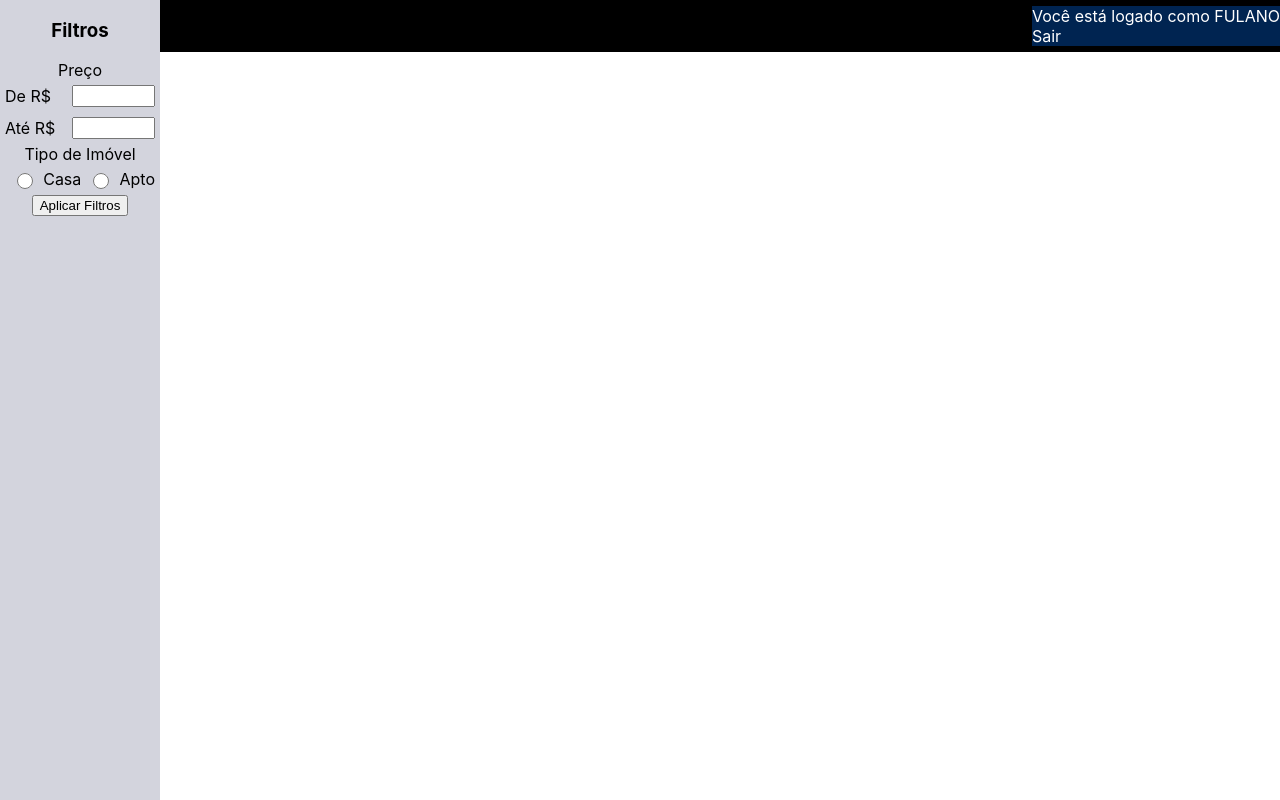
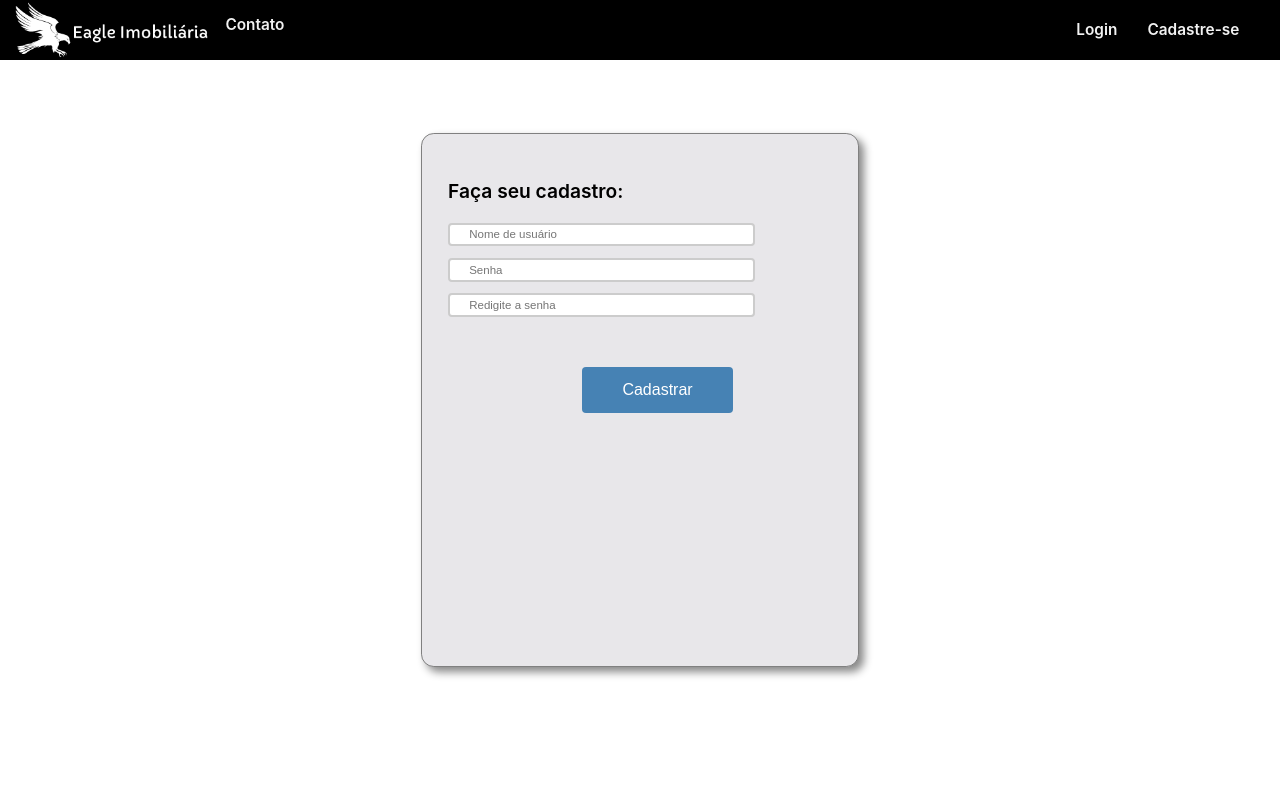
Before and after one commit to gustavomoser/web-property-rental, a React (Create React App) app in the folder frontend/: page / in a window 1280 px wide. Built offline with nearby package versions, Linux system fonts and the light colour scheme; the HTML template or start-up script is replaced by a standard one.

Commit message:
corrigido logo da águia

```diff
--- a/frontend/src/App.jsx
+++ b/frontend/src/App.jsx
@@ -3,14 +3,25 @@ import React from "react"
 import Home from "./pages/home/Home.jsx"
 import Login from "./pages/login/Login.jsx"
 import Cadastro from "./pages/login/Cadastro.jsx"
-import {Route, BrowserRouter} from "react-router-dom"
-
+import {Route, BrowserRouter, Link} from "react-router-dom"
 export default function App(){
     return(
-        <BrowserRouter>
-            <Route component={Home} path="/" exact/>
-            <Route component={Login} path="/login" exact/>
-            <Route component={Cadastro} path="/cadastro" exact/>
-        </BrowserRouter>
+        <div>
+            {/* <header>
+                <div className="header-left">
+                    <a href="#contact"className="header-text">Contato</a>
+                </div>
+
+                <div className="header-right">
+                    <Link to="/cadastro" className="header-text">Cadastre-se</Link>
+                    <Link to="/login" className="header-text">Login</Link>
+                </div>
+            </header> */}
+            <BrowserRouter>
+                <Route component={Home} path="/asdfsdfasf" exact/>
+                <Route component={Login} path="/login" exact/>
+                <Route component={Cadastro} path="/" exact/>
+            </BrowserRouter>
+        </div>
     )
 }
--- a/frontend/src/pages/home/Home.jsx
+++ b/frontend/src/pages/home/Home.jsx
@@ -1,10 +1,22 @@
 import "./Home.css"
 import React from "react"
+import { Link } from 'react-router-dom'
 
 export default function Home() {
   return (
     <div className="App">
       <header>
+        <div className="header-left">
+          <a href="#contact"className="header-text">Contato</a>
+        </div>
+
+        <div className="header-right">
+          <Link to="/cadastro" className="header-text">Cadastre-se</Link>
+          <Link to="/login" className="header-text">Login</Link>
+        </div>
+      </header>
+
+      {/* <header>
         <p>
           Mongo Imóveis
         </p>
@@ -16,7 +28,7 @@ export default function Home() {
             Sair
           </p>
         </div>
-      </header>
+      </header> */}
 
       <body>
         <div className="Sidebar">
--- a/frontend/src/pages/login/Cadastro.jsx
+++ b/frontend/src/pages/login/Cadastro.jsx
@@ -1,13 +1,14 @@
 import "./Login.css"
 import React from "react"
 import { Link } from 'react-router-dom'
-// import logo from "./imagens/logo-branco.png"
+import logo from "./imagens/logo-branco.png"
 
 export default function Login(){
     return(
         <div className="Login">
             <header>
                 <div className="header-left">
+                    <img className="header-logo" src={logo}></img>
                     <a href="#contact"className="header-text">Contato</a>
                 </div>
 
--- a/frontend/src/pages/login/Login.css
+++ b/frontend/src/pages/login/Login.css
@@ -51,10 +51,12 @@ header a:hover {
 }
 
 .header-logo {
-    margin-bottom: 10%;
-    margin-top: 0%;
+    margin-top: auto;
+    margin-bottom: auto;
+    margin-left: 2%;
     padding: 0%;
-    height: 100%;
+    max-width: auto;
+    max-height: 60px;
 }
 
 .header-left {
--- a/frontend/webpack.common.js
+++ b/frontend/webpack.common.js
@@ -42,6 +42,13 @@ const config = {
         test: /\.css$/,
         use: ["style-loader", "css-loader"],
       },
+      {
+        test: /\.jpe?g$|\.gif$|\.png$|\.PNG$|\.svg$|\.woff(2)?$|\.ttf$|\.eot$/,
+        loader: "file-loader",
+        options: {
+          name: "[name].[ext]",
+        },
+      },
     ],
   },
 };
```
Also changed, not shown: 1 other file (tests, documents, lock files or other folders).
